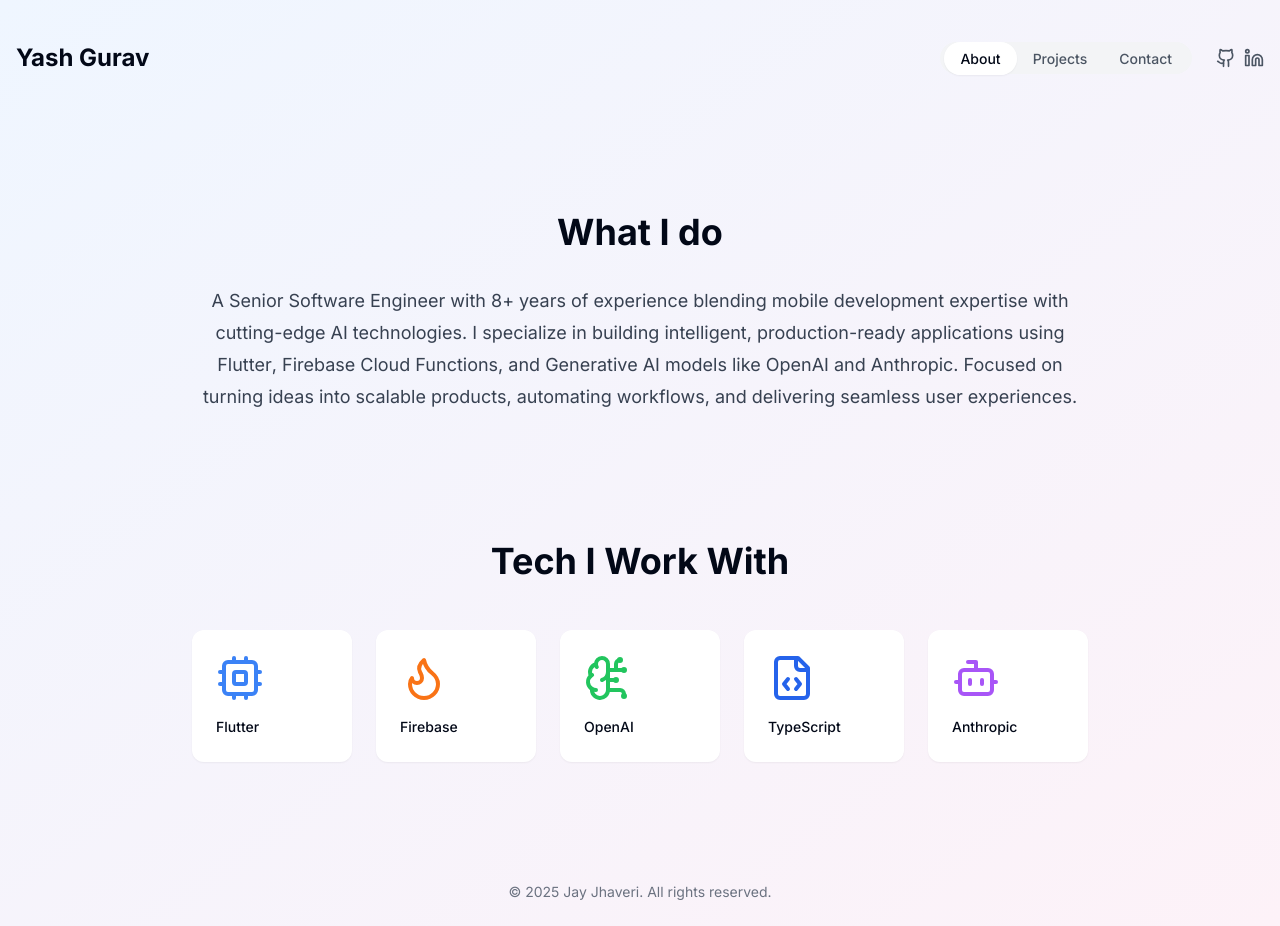
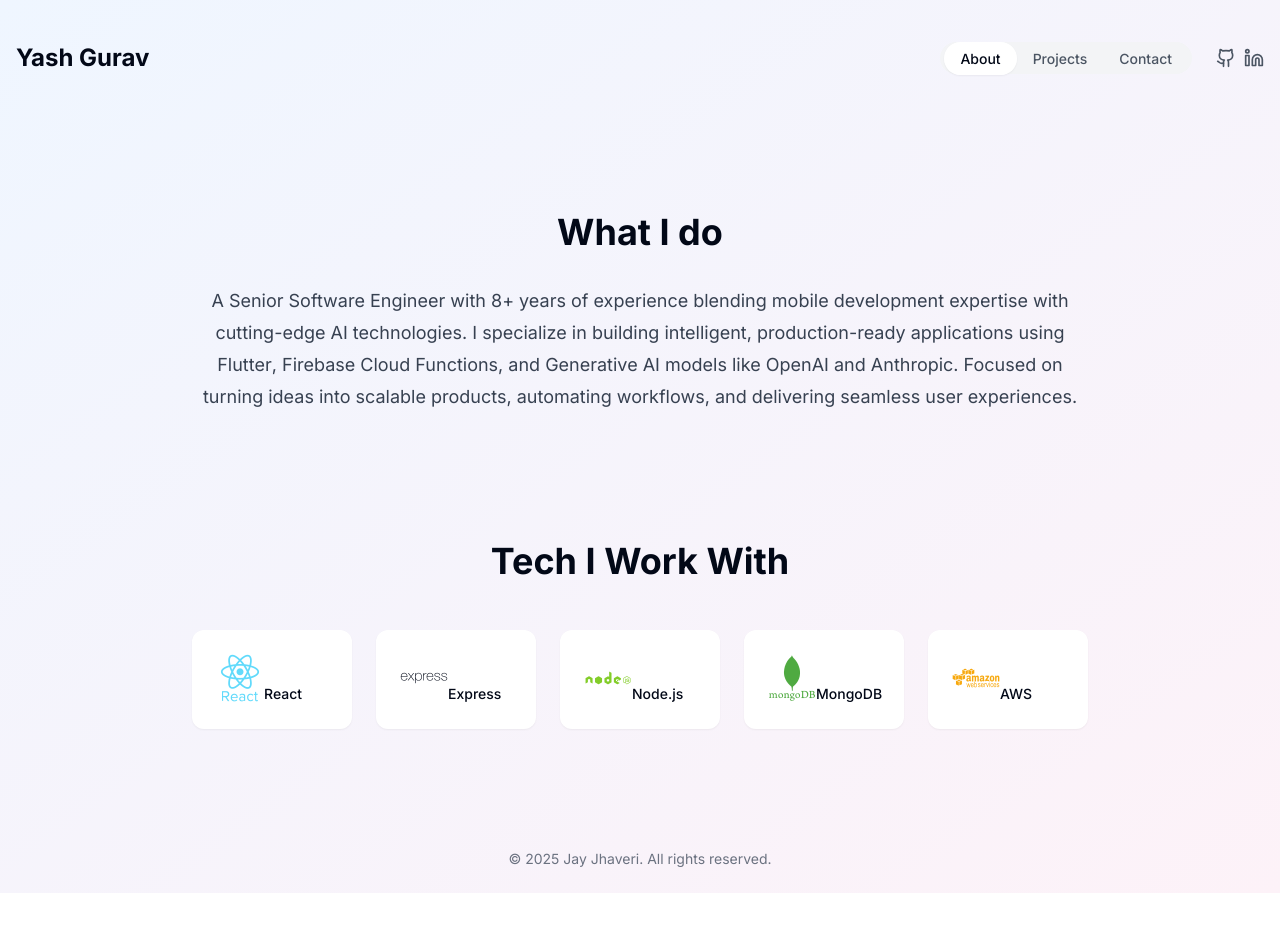
Before and after one commit to itsyashprakash/portfolio, a Next.js app: page /about in a window 1280 px wide. After the commit the page ends 893 px from the top, so only its background shows below. Built offline with nearby package versions, Linux system fonts and the light colour scheme.

Commit message:
icon added

```diff
--- a/app/about/page.tsx
+++ b/app/about/page.tsx
@@ -5,7 +5,6 @@ import { usePathname } from "next/navigation"
 import MainNavigation from "@/components/main-navigation"
 import InteractiveText from "@/components/interactive-text"
 import MagneticElement from "@/components/magnetic-element"
-import { Cpu, Flame, BrainCircuit, FileCode, Bot } from "lucide-react"
 
 export default function AboutPage() {
   const sectionRef = useRef<HTMLDivElement>(null)
@@ -17,12 +16,23 @@ export default function AboutPage() {
     return () => {}
   }, [pathname])
 
-  const techStack = [
-    { name: "Flutter", icon: Cpu, color: "text-blue-500" },
-    { name: "Firebase", icon: Flame, color: "text-orange-500" },
-    { name: "OpenAI", icon: BrainCircuit, color: "text-green-500" },
-    { name: "TypeScript", icon: FileCode, color: "text-blue-600" },
-    { name: "Anthropic", icon: Bot, color: "text-purple-500" },
+  useEffect(() => {
+    const link = document.createElement('link');
+    link.rel = 'stylesheet';
+    link.type = 'text/css';
+    link.href = 'https://cdn.jsdelivr.net/gh/devicons/devicon@latest/devicon.min.css';
+    document.head.appendChild(link);
+    return () => {
+      document.head.removeChild(link);
+    };
+  }, []);
+
+  const techStack: { name: string; icon: string }[] = [
+    { name: "React", icon: "devicon-react-original-wordmark colored" },
+    { name: "Express", icon: "devicon-express-original-wordmark" },
+    { name: "Node.js", icon: "devicon-nodejs-plain-wordmark colored" },
+    { name: "MongoDB", icon: "devicon-mongodb-plain-wordmark colored" },
+    { name: "AWS", icon: "devicon-amazonwebservices-plain-wordmark colored" },
   ]
 
   return (
@@ -63,7 +73,8 @@ export default function AboutPage() {
                 key={tech.name}
                 className="tech-icon flex flex-col items-center justify-center bg-white rounded-xl p-6 shadow-sm"
               >
-                <tech.icon className={`w-12 h-12 mb-3 ${tech.color}`} />
+                {/* @ts-expect-error: devicon <i> tag is not typed in JSX */}
+                <i className={`${tech.icon} text-5xl mb-3`}></i>
                 <span className="text-sm font-medium">{tech.name}</span>
               </MagneticElement>
             ))}
```
